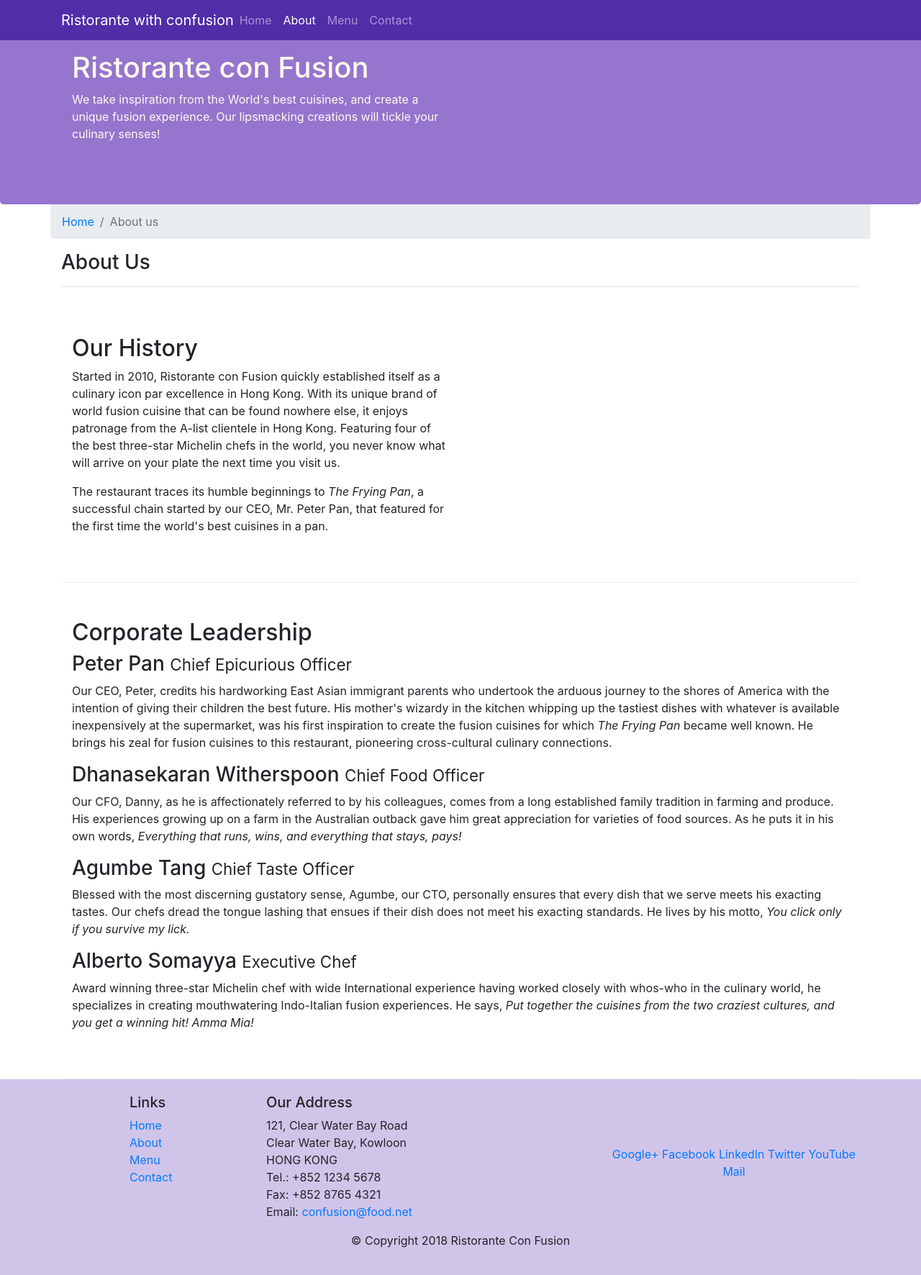
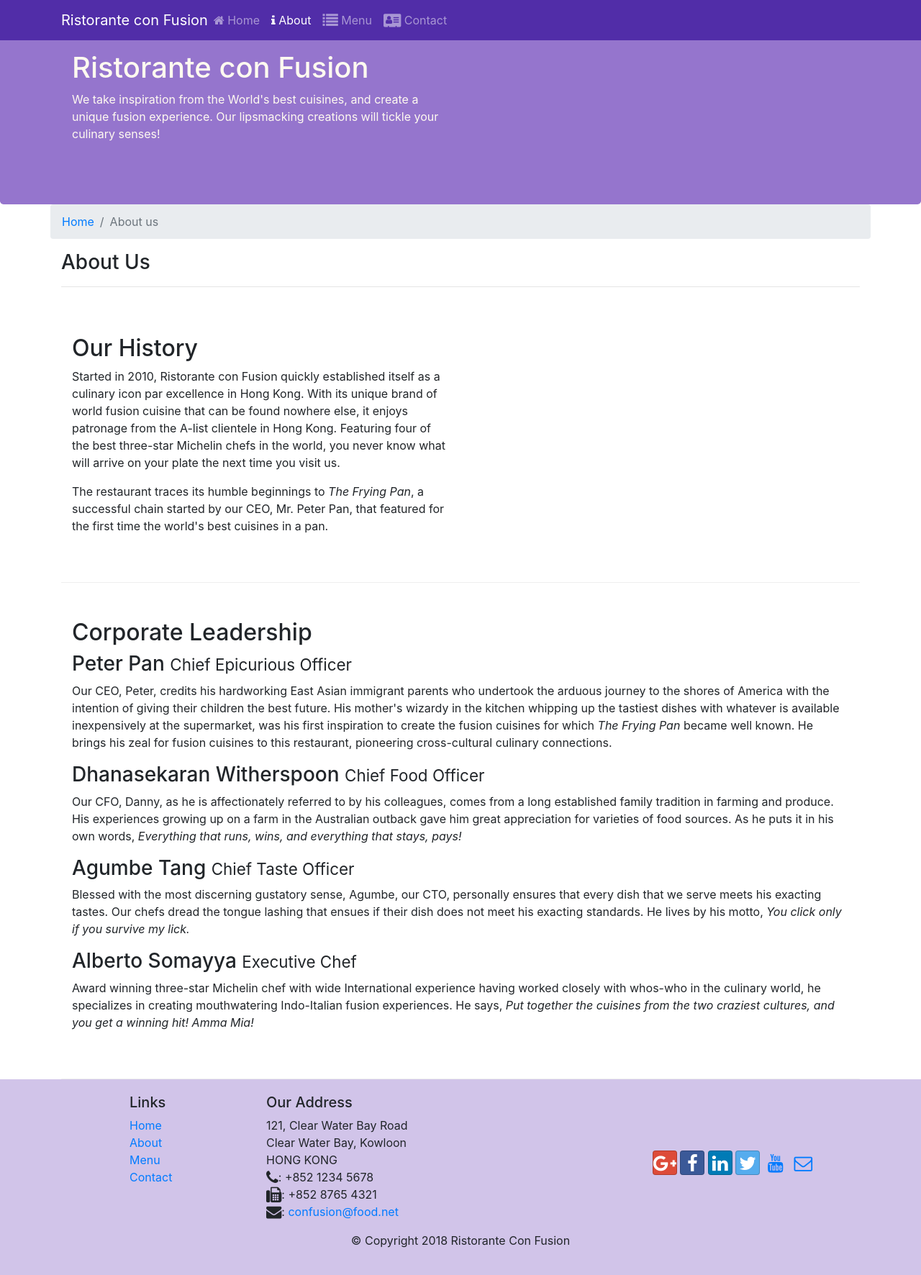
Before and after one commit to JhoamMolina/BootstrapProject, a website: page aboutus.html in a window 1280 px wide. Shown: the whole page at 72% size. Drawn offline with nearby package versions, Linux system fonts and the light colour scheme.

Commit message:
icon and fonts

```diff
--- a/aboutus.html
+++ b/aboutus.html
@@ -9,6 +9,8 @@
 
 <!-- Bootstrap CSS -->
 <link rel="stylesheet" href="node_modules/bootstrap/dist/css/bootstrap.min.css">
+<link rel="stylesheet" href="node_modules/font-awesome/css/font-awesome.min.css">
+<link rel="stylesheet" href="node_modules/bootstrap-social/bootstrap-social.css">
 <link rel="stylesheet" href="css/styles.css">
     <title>Ristorante Con Fusion: About Us</title>
 
@@ -20,13 +22,13 @@
             <button class="navbar-toggler" type="button" data-toggle="collapse" data-target="#Navbar">
                     <span class="navbar-toggler-icon"></span>
             </button>
-        <a class="navbar-brand mr-auto" href="./index.html">Ristorante with confusion</a>
+        <a class="navbar-brand mr-auto" href="./index.html">Ristorante con Fusion</a>
         <div class="collapse navbar-collapse" id="Navbar">
             <ul class="navbar-nav mr-auto">
-                <li class="nav-item"><a class="nav-link" href="./index.html">Home</a></li>
-                <li class="nav-item active"><a class="nav-link" href="#">About</a></li>
-                <li class="nav-item"><a class="nav-link" href="#">Menu</a></li>
-                <li class="nav-item"><a class="nav-link" href="#">Contact</a></li>
+                <li class="nav-item"><a class="nav-link" href="./index.html"><span class="fa fa-home"></span> Home</a></li>
+                <li class="nav-item active"><a class="nav-link" href="#"><span class="fa fa-info"></span> About</a></li>
+                <li class="nav-item"><a class="nav-link" href="#"><span class="fa fa-list fa-lg"></span> Menu</a></li>
+                <li class="nav-item"><a class="nav-link" href="#"><span class="fa fa-address-card fa-lg"></span> Contact</a></li>
 
             </ul>
 
@@ -105,19 +107,19 @@
 		              121, Clear Water Bay Road<br>
 		              Clear Water Bay, Kowloon<br>
 		              HONG KONG<br>
-		              Tel.: +852 1234 5678<br>
-		              Fax: +852 8765 4321<br>
-		              Email: <a href="mailto:confusion@food.net">confusion@food.net</a>
+		              <i class="fa fa-phone fa-lg"></i>: +852 1234 5678<br>
+		              <i class="fa fa-fax fa-lg"></i>: +852 8765 4321<br>
+		              <i class="fa fa-envelope fa-lg"></i>: <a href="mailto:confusion@food.net">confusion@food.net</a>
 		           </address>
                 </div>
                 <div class="col-12 col-sm-4 align-self-center">
                     <div class="text-center">
-                        <a href="http://google.com/+">Google+</a>
-                        <a href="http://www.facebook.com/profile.php?id=">Facebook</a>
-                        <a href="http://www.linkedin.com/in/">LinkedIn</a>
-                        <a href="http://twitter.com/">Twitter</a>
-                        <a href="http://youtube.com/">YouTube</a>
-                        <a href="mailto:">Mail</a>
+                        <a class="btn btn-social-icon btn-google" href="http://google.com/+"><i class="fa fa-google-plus fa-lg"></i></a>
+                        <a class="btn btn-social-icon btn-facebook" href="http://www.facebook.com/profile.php?id="><i class="fa fa-facebook fa-lg"></i></a>
+                        <a class="btn btn-social-icon btn-linkedin" href="http://www.linkedin.com/in/"><i class="fa fa-linkedin fa-lg"></i></a>
+                        <a class="btn btn-social-icon btn-twitter" href="http://twitter.com/"><i class="fa fa-twitter fa-lg"></i></a>
+                        <a class="btn btn-social-icon btn-youtube" href="http://youtube.com/"><i class="fa fa-youtube fa-lg"></i></a>
+                        <a class="btn btn-social-icon" href="mailto:"><i class="fa fa-envelope-o fa-lg"></i></a>
                     </div>
                 </div>
            </div>
@@ -128,7 +130,9 @@
            </div>
         </div>
     </footer>
-
+    <script src="node_modules/jquery/dist/jquery.slim.min.js"></script>
+    <script src="node_modules/popper.js/dist/umd/popper.min.js"></script>
+    <script src="node_modules/bootstrap/dist/js/bootstrap.min.js"></script>
 </body>
 
 </html>
--- a/package.json
+++ b/package.json
@@ -15,6 +15,8 @@
   },
   "dependencies": {
     "bootstrap": "^4.0.0",
-    "jquery": "^3.5.1"
+    "font-awesome": "^4.7.0",
+    "jquery": "^3.5.1",
+    "bootstrap-social": "5.1.1"
   }
 }
```
Also changed, not shown: index.html (+16 -15 lines), 1 other file.
